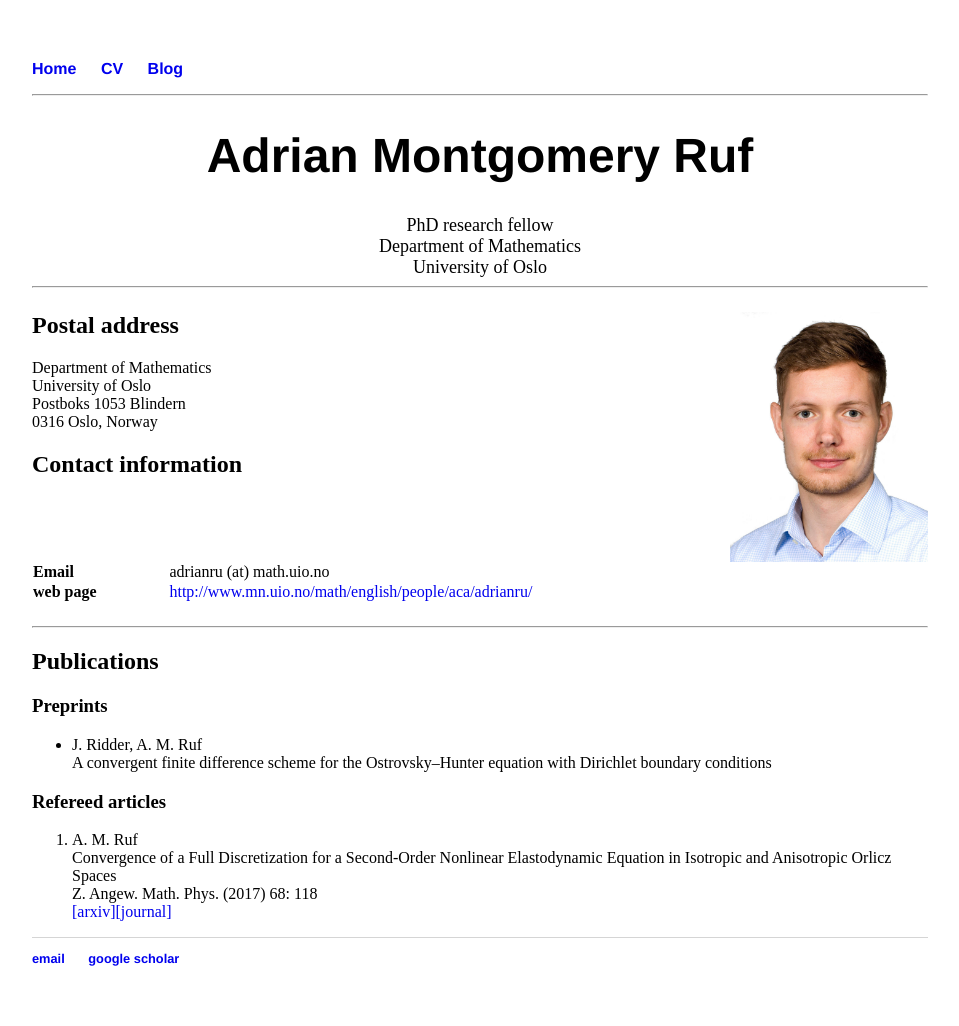
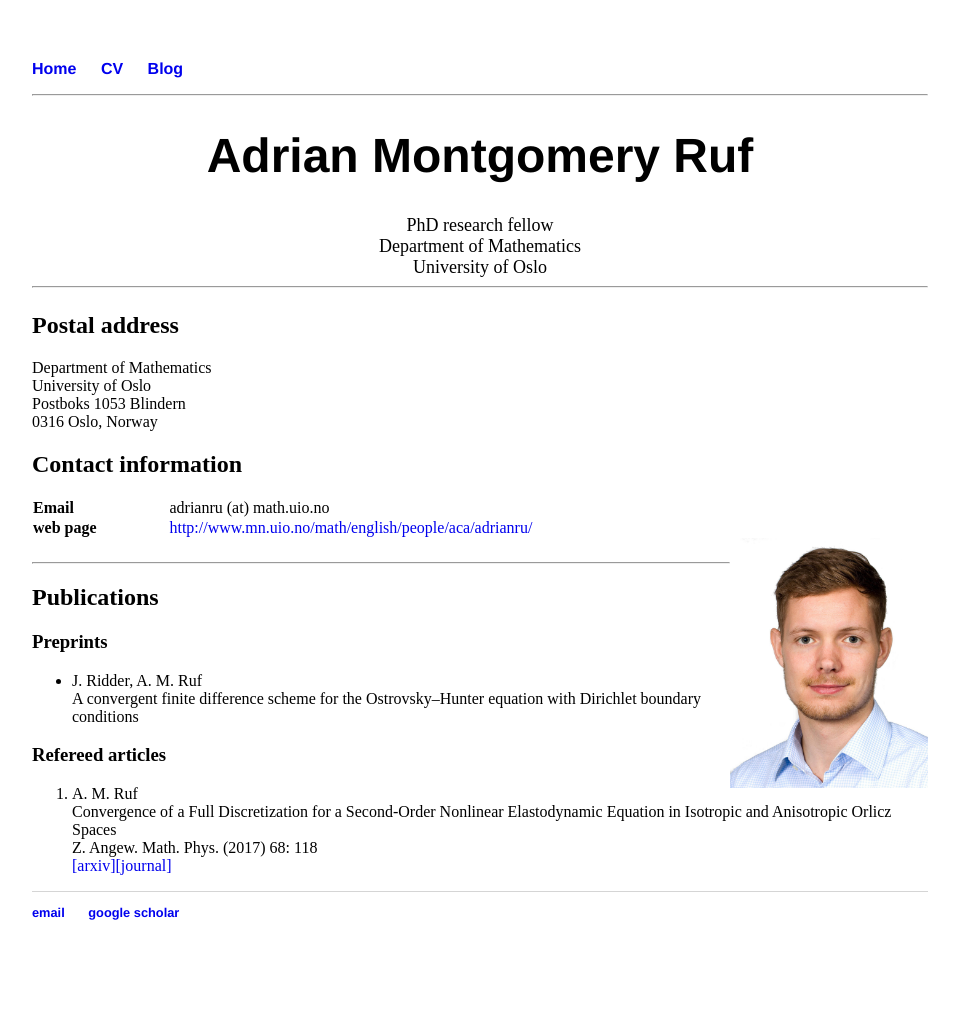
Before and after one commit to adrianmruf/adrianmruf.github.io, a Jekyll site: the page built from index.html, in a window 1280 px wide. Shown: the whole page, without its empty margins (160-1119 px from the left). Built offline with Jekyll 4.4.1, drawn with Linux system fonts in a browser that asks for light colours; after the commit the page ends 980 px from its top, so only the background shows below that.

Commit message:
Update index.html

```diff
--- a/index.html
+++ b/index.html
@@ -12,14 +12,13 @@
 	</div>
 
 	<hr />
-<p><img src="adrianru_4.jpg" alt="Press photo" style="float:right;width:198px;height:250px;">
+<p>
 	<h2>Postal address</h2>
 	Department of Mathematics<br>
 	University of Oslo<br>
 	Postboks 1053 Blindern<br>
 	0316 Oslo, Norway
 	<h2>Contact information</h2>
-
 
 <style>
 table, th, td {
@@ -39,6 +38,7 @@
    	 <td><a href="http://www.mn.uio.no/math/english/people/aca/adrianru/">http://www.mn.uio.no/math/english/people/aca/adrianru/</a></td>
  	 </tr>
 </table>
+<img src="adrianru_4.jpg" alt="Press photo" style="float:right;width:198px;height:250px;">
 </p>
 
 <hr />
```
